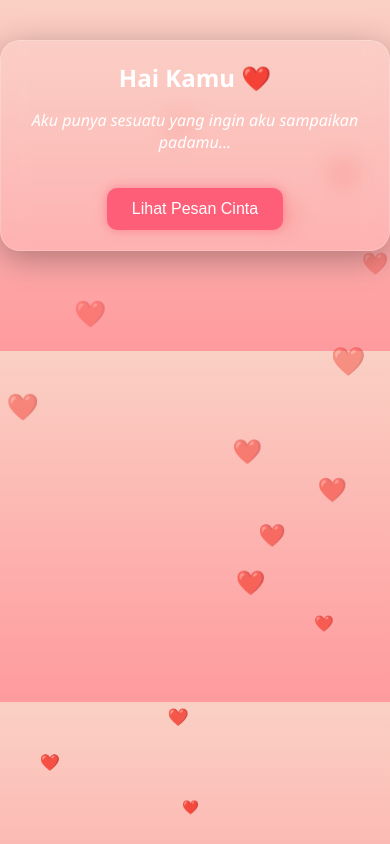
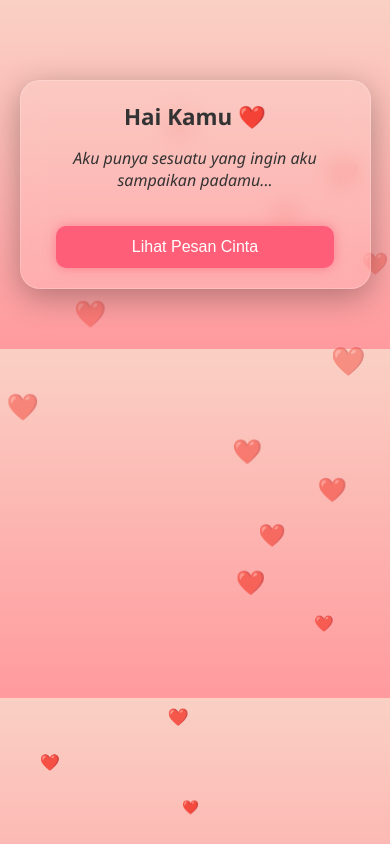
Before and after one commit to Mrnoaim23/surprise1, a plain HTML site: page index.html in a window 390 px wide. Drawn offline with Linux system fonts and the light colour scheme.

Commit message:
Add files via upload

```diff
--- a/style.css
+++ b/style.css
@@ -5,22 +5,24 @@
 }
 
 body {
-background: linear-gradient(to top, #ff9a9e, #fad0c4);
-
-
-  color: white;
+  background: linear-gradient(to top, #ff9a9e, #fad0c4);
+  color: #333;
   font-family: 'Segoe UI', sans-serif;
   overflow-x: hidden;
-  padding-bottom: 60px;
+  margin: 0;
+  padding: 0;
 }
 
 .container {
-  max-width: 700px;
-  margin: 80px auto;
-  padding: 30px 20px;
+  width: 90%;
+  max-width: 600px;
+  margin: 80px auto 60px;
+  padding: 20px;
   text-align: center;
+  position: relative;
   z-index: 2;
 }
+
 
 h1 {
   font-size: 2em;
@@ -133,14 +135,26 @@ audio {
   display: none;
 }
 
-/* Responsif */
 @media screen and (max-width: 600px) {
-  .container {
-    padding: 20px 10px;
-    margin: 40px auto;
+  h1 {
+    font-size: 1.4em;
   }
 
-  h1 {
-    font-size: 1.5em;
+  .typewriter {
+    font-size: 1em;
+  }
+
+  .slide p {
+    font-size: 1em;
+  }
+
+  button {
+    width: 90%;
+    font-size: 1em;
+  }
+
+  .photo-frame img {
+    width: 100%;
+    height: auto;
   }
 }
```
